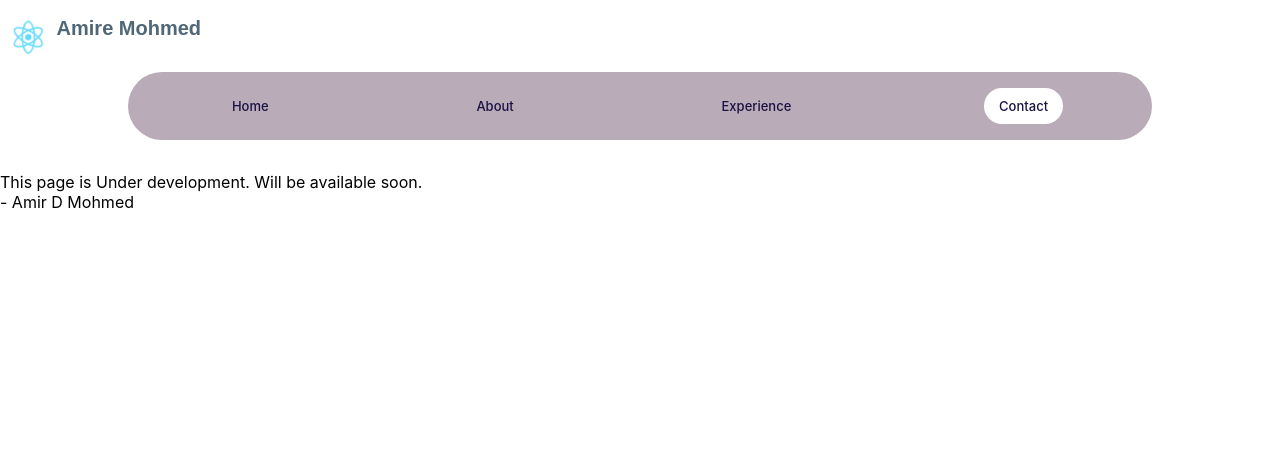
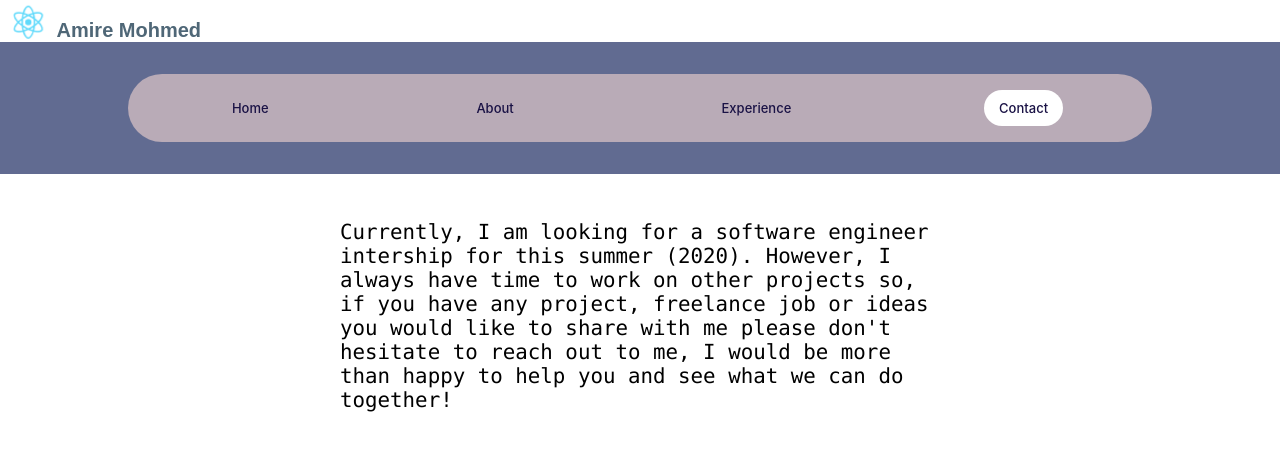
Before and after one commit to amohm001/netlifytest, a React (Create React App) app: page /contact in a window 1280 px wide. Shown: the top 450 px of the page. Built offline with nearby package versions, Linux system fonts and the light colour scheme.

Commit message:
contact page updated

```diff
--- a/src/components/contact.jsx
+++ b/src/components/contact.jsx
@@ -34,8 +34,23 @@ class Contact extends Component {
             <div>
                 <header >
 
-                    <nav>
-                        <div>
+                    <nav
+                        style={{
+                            boxSizing: "border-box",
+                            minWidth: "100%",
+                            maxWidth: "5000px",
+                            margin: "auto",
+                            backgroundColor: "rgb(97, 107, 145)",
+                            position: "fixed",
+                            top: "0px",
+                            zIndex: "11",
+                            transform: "translateY(0px)",
+                            transition: "all 0.25s cubic-bezier(0.645, 0.045, 0.355, 1) 0s",
+                            pointerEvents: "auto !important",
+                            userSelect: "auto !important",
+                            counterReset: "item 0",
+                        }}>
+                        <div style={{ backgroundColor: "white", height: "40px", paddingTop: "2px" }}>
                             <img src={logo} className="App-logo" alt="logo" style={{
                                 float: "left",
                                 height: "40px",
@@ -52,9 +67,6 @@ class Contact extends Component {
                             }}>Amire Mohmed</h1>
 
                         </div>
-                    </nav>
-
-                </header>
                         <div>
 
                             <nav style={{
@@ -128,7 +140,30 @@ class Contact extends Component {
 
                             </nav>
                         </div>
+
+                    </nav>
+
+                </header>
+
                 This page is Under development. Will be available soon. <div>- Amir D Mohmed</div>
+                <div style=
+                    {{
+                        maxWidth: "600px",
+                        margin: "auto",
+                        padding: "20px",
+                        paddingTop: "180px",
+                        fontFamily: "SF Mono, Fira Code, Fira Mono, Roboto Mono, Lucida Console, Monaco, monospace",
+                        letterSpacing: "0.5emm",
+                        fontSize: "calc(1vw + 0.5vh + .5vmin)",
+
+
+                    }}>
+                    Currently, I am looking for a software engineer intership for this summer (2020).
+                    However, I always have time to work on other projects so,
+                    if you have any project, freelance job or ideas you would like to
+                    share with me please don't hesitate to reach out to me,
+                    I would be more than happy to help you and see what we can do together!
+                </div>
             </div>
 
         )
--- a/src/components/homepage.jsx
+++ b/src/components/homepage.jsx
@@ -180,20 +180,23 @@ class Home extends Component {
                             letterSpacing: "0.5emm",
                             fontSize: "13px",
                         }}> UI/UX Designer.</div>
-                        <nav style={{ display: "flex", justifyContent: "normal", width: "auto", marginLeft: "50px" }}>
-                            <a href="mailto: amirditamo@gmail.com">
+                        <nav style={{
+                            display: "flex", justifyContent: "normal", width: "auto", marginLeft: "50px",
+                            margin: "auto", textAlign: "left"
+                        }}>
+                            <a href="mailto: amirditamo@gmail.com" style={{ paddingRight: "20px" }}>
                                 <img src={gmail} />
                             </a>
-                            <a href="https://github.com/amohm001">
+                            <a href="https://github.com/amohm001" style={{ paddingRight: "20px" }}>
                                 <img src={github} />
                             </a>
-                            <a href="https://www.linkedin.com/in/amire-mohmed-9b769217b/">
+                            <a href="https://www.linkedin.com/in/amire-mohmed-9b769217b/" style={{ paddingRight: "20px" }}>
                                 <img src={linkedin} />
                             </a>
-                            <a href="https://www.instagram.com/amir.mohmedd/">
+                            <a href="https://www.instagram.com/amir.mohmedd/" style={{ paddingRight: "20px" }}>
                                 <img src={instagram} />
                             </a>
-                            <a href="https://twitter.com/Amir_Ditamo">
+                            <a href="https://twitter.com/Amir_Ditamo" >
                                 <img src={twitter} />
                             </a>
                         </nav>
@@ -208,7 +211,7 @@ class Home extends Component {
                     textAlign: "center",
 
                     display: "block",
-                    maxWidth: "700px",
+                    maxWidth: "500px",
                     margin: "auto",
                 }}>
                     <h1 style={{
```
Lines whose indentation alone changed are shown as unchanged.
